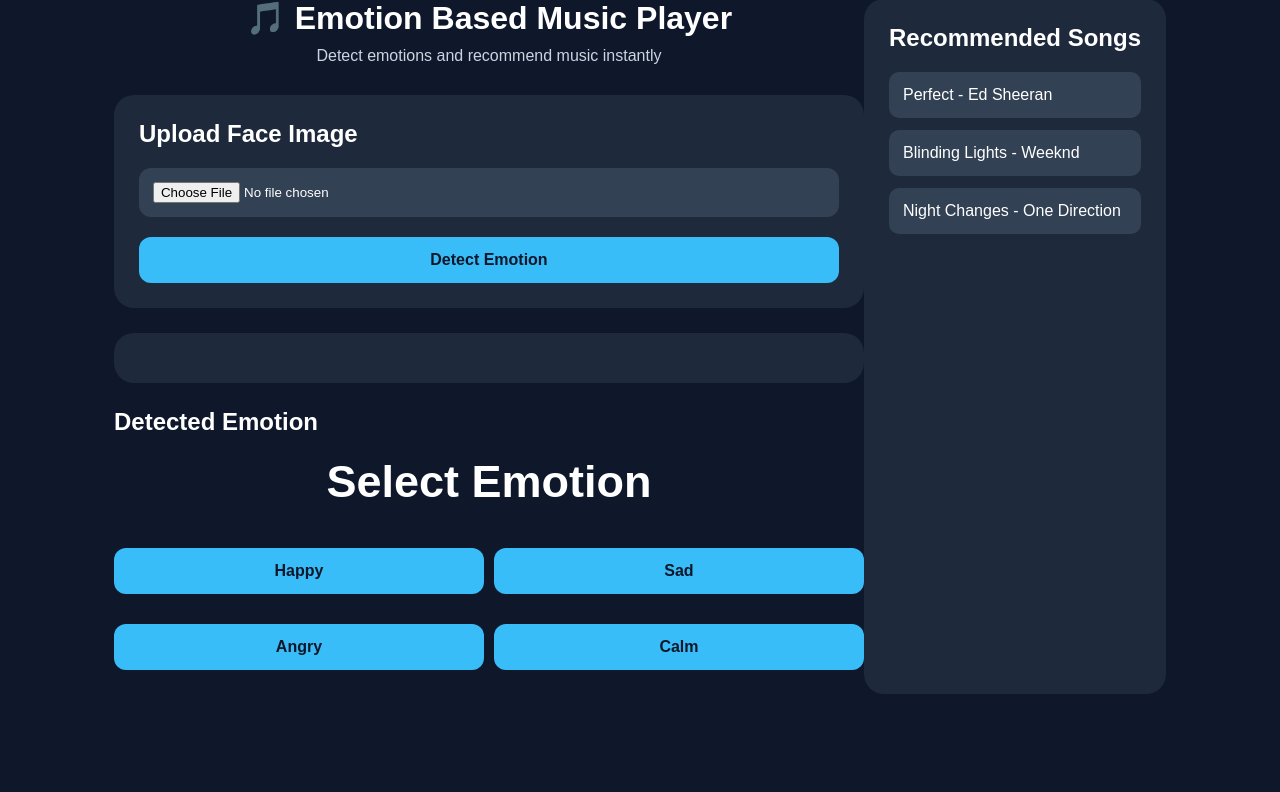
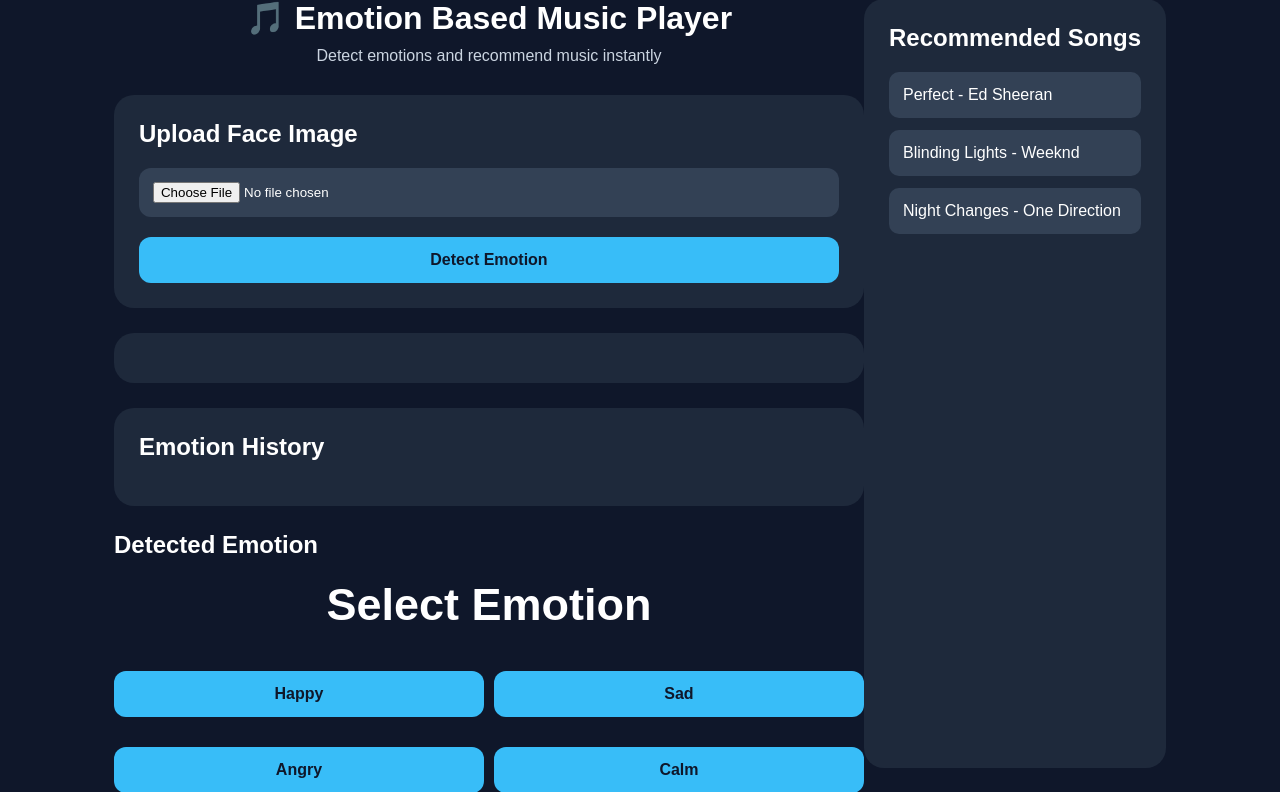
Before and after one commit to darshan-77777/MoodSync-AI, a Flask app: page / in a window 1280 px wide. Shown: the part 41-833 px from the top of the page. Before the commit the page ends 735 px from the top, so only its background shows below. Run offline with Flask 3, Linux system fonts and the light colour scheme.

Commit message:
Added emotion history tracker

```diff
--- a/static/script.js
+++ b/static/script.js
@@ -21,8 +21,16 @@ imageInput.addEventListener("change", function(event){
 });
 function setEmotion(emotion){
 {
-  document.getElementById("emotionText")
-  let resultBox =
+document.getElementById("emotionText")
+  .textContent = emotion;
+  emotionHistory.push(emotion);
+
+document.getElementById("historyList")
+  .innerHTML =
+  emotionHistory
+    .map(item => `<li>${item}</li>`)
+    .join("");
+
   document.getElementById("resultBox");
 
 if(emotion.includes("Happy")){
@@ -52,7 +60,7 @@ else{
     "#22c55e";
 
 }
-    .textContent = emotion;
+
 
   let songs = [];
 
--- a/templates/index.html
+++ b/templates/index.html
@@ -50,6 +50,17 @@
 
     <div class="resultBox" id="resultBox"></div>
 
+     <div class="cardBox">
+
+  <h2>
+    Emotion History
+  </h2>
+
+  <ul id="historyList">
+
+  </ul>
+
+</div>
       <h2>
         Detected Emotion
       </h2>
```
